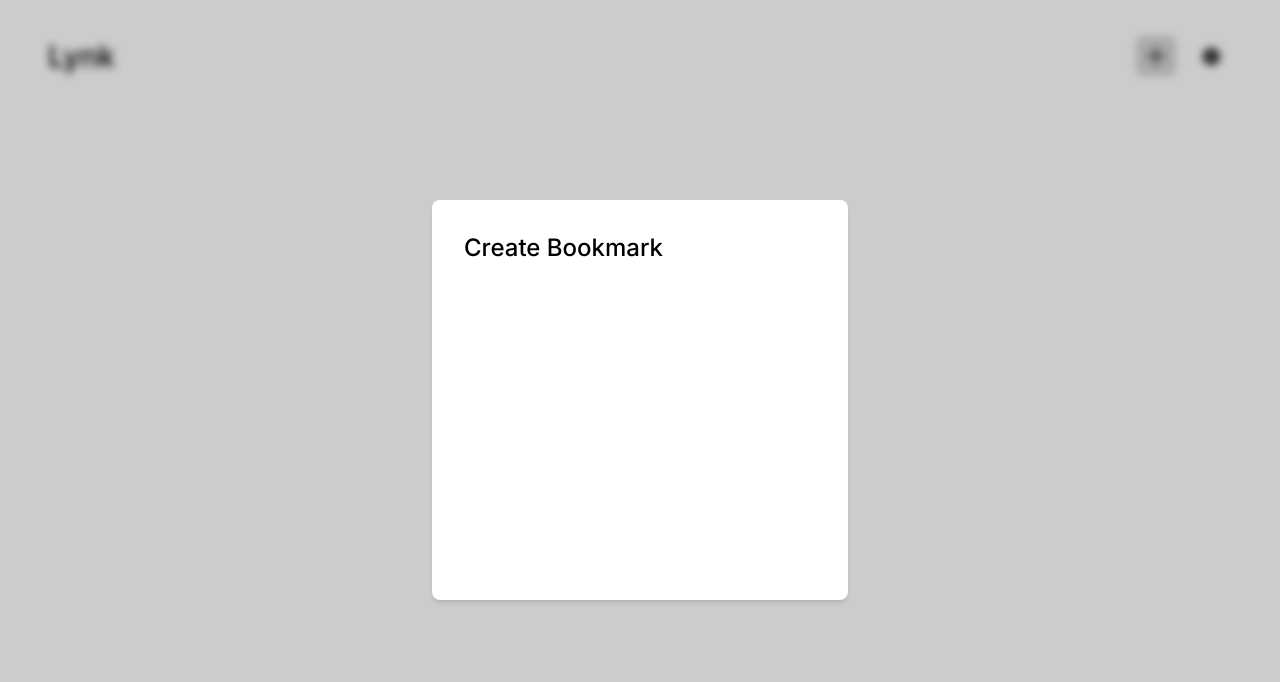
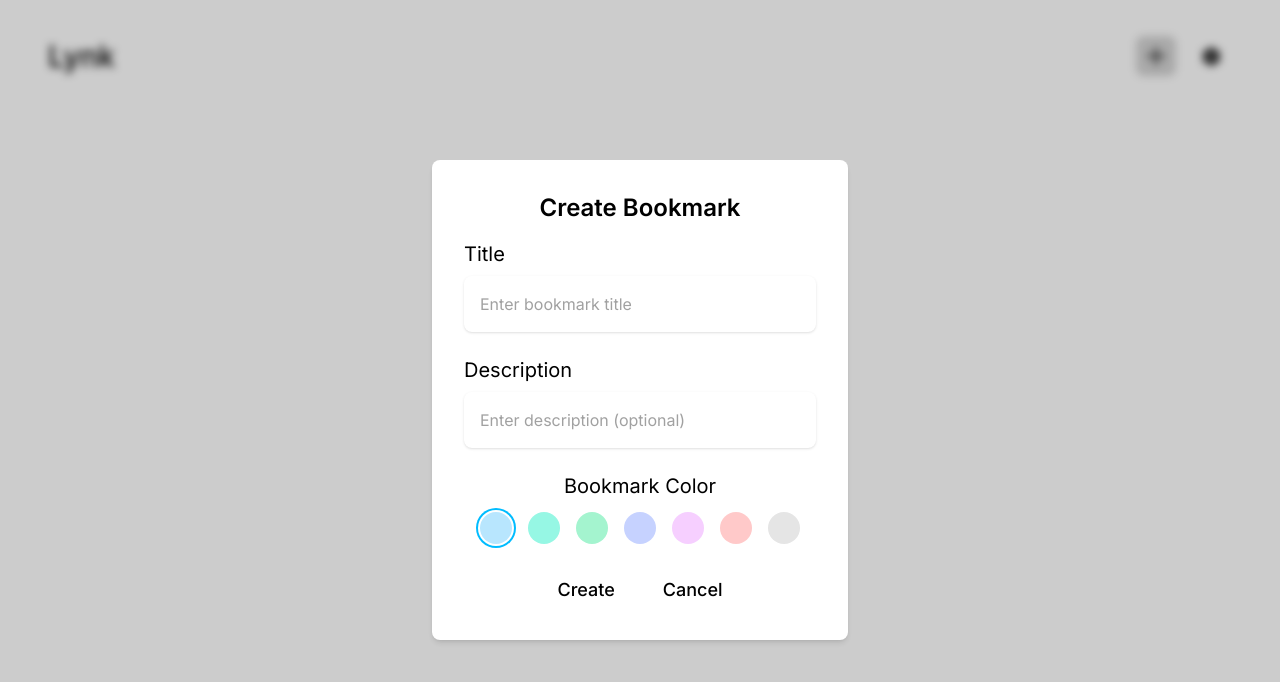
Before and after one commit to as9284/lynk, a React (Vite) app: page / in a window 1280 px wide. Both pictures are taken after a click on the button "New". Shown: the top 682 px of the page. Built offline with nearby package versions, Linux system fonts and the light colour scheme.

Commit message:
Finish create bookmark modal

```diff
--- a/src/components/CreateBookmark.jsx
+++ b/src/components/CreateBookmark.jsx
@@ -1,7 +1,19 @@
-import React from "react";
+import React, { useState } from "react";
 import { motion } from "framer-motion";
 
+const colorRingMap = {
+  "bg-sky-200": "ring-sky-400",
+  "bg-teal-200": "ring-teal-400",
+  "bg-emerald-200": "ring-emerald-400",
+  "bg-indigo-200": "ring-indigo-400",
+  "bg-fuchsia-200": "ring-fuchsia-400",
+  "bg-red-200": "ring-red-400",
+  "bg-neutral-200": "ring-neutral-400",
+};
+
 export const CreateBookmark = ({ setAddBookmarkPopup }) => {
+  const [selectedColor, setSelectedColor] = useState("bg-sky-200");
+
   return (
     <motion.div
       onClick={() => setAddBookmarkPopup(false)}
@@ -16,11 +28,66 @@ export const CreateBookmark = ({ setAddBookmarkPopup }) => {
         animate={{ scale: 1, opacity: 1 }}
         exit={{ scale: 0.95, opacity: 0 }}
         transition={{ duration: 0.1 }}
-        className="w-full sm:w-3/4 md:w-1/2 lg:w-1/3 h-[25rem] bg-white rounded-lg shadow-md flex justify-center items-center relative"
+        className="w-full sm:w-3/4 md:w-1/2 lg:w-1/3 min-h-[30rem] bg-white rounded-lg shadow-md flex flex-col justify-start items-center gap-4"
       >
-        <h2 className="absolute top-8 left-8 text-2xl font-medium select-none">
+        <h2 className="w-full text-2xl font-semibold select-none text-center pt-8">
           Create Bookmark
         </h2>
+
+        <div className="w-full flex flex-col justify-center items-center px-8 gap-6">
+          <div className="w-full flex flex-col justify-center items-start gap-2">
+            <p className="text-xl select-none">Title</p>
+            <input
+              className="p-4 w-full rounded-lg outline-0 shadow-sm placeholder:text-neutral-400 duration-150 focus:shadow-md focus:shadow-neutral-300"
+              type="text"
+              placeholder="Enter bookmark title"
+            />
+          </div>
+
+          <div className="w-full flex flex-col justify-center items-start gap-2">
+            <p className="text-xl select-none">Description</p>
+            <input
+              className="p-4 w-full rounded-lg outline-0 shadow-sm placeholder:text-neutral-400 duration-150 focus:shadow-md focus:shadow-neutral-300"
+              type="text"
+              placeholder="Enter description (optional)"
+            />
+          </div>
+
+          <div className="w-full flex flex-col justify-center items-center gap-3">
+            <p className="text-xl select-none">Bookmark Color</p>
+            <div className="w-full flex justify-evenly items-center flex-wrap">
+              {[
+                "bg-sky-200",
+                "bg-teal-200",
+                "bg-emerald-200",
+                "bg-indigo-200",
+                "bg-fuchsia-200",
+                "bg-red-200",
+                "bg-neutral-200",
+              ].map((colorClass) => (
+                <div
+                  key={colorClass}
+                  className={`color-picker ${colorClass} ${
+                    selectedColor === colorClass
+                      ? `ring-2 ring-offset-2 ring-offset-white ${colorRingMap[colorClass]} duration-100`
+                      : ""
+                  }`}
+                  onClick={() => setSelectedColor(colorClass)}
+                />
+              ))}
+            </div>
+          </div>
+
+          <div className="w-full flex justify-center items-center gap-4">
+            <button className="tool-txt-btn">Create</button>
+            <button
+              onClick={() => setAddBookmarkPopup(false)}
+              className="tool-txt-btn"
+            >
+              Cancel
+            </button>
+          </div>
+        </div>
       </motion.div>
     </motion.div>
   );
--- a/src/index.css
+++ b/src/index.css
@@ -11,7 +11,15 @@
     @apply w-10 h-10 flex justify-center items-center cursor-pointer duration-150 hover:bg-neutral-200 rounded-lg active:bg-neutral-300 focus:bg-neutral-300;
   }
 
+  .tool-txt-btn {
+    @apply px-4 py-2 flex justify-center items-center cursor-pointer duration-150 hover:bg-neutral-200 rounded-lg active:bg-neutral-300 focus:bg-neutral-300 text-lg font-medium;
+  }
+
   .tooltip {
     @apply absolute top-full mt-1 left-1/2 -translate-x-1/2 bg-black text-white text-sm px-2 py-1 rounded opacity-0 group-hover:opacity-100 transition-opacity pointer-events-none whitespace-nowrap z-10;
   }
+
+  .color-picker {
+    @apply w-8 h-8 rounded-full cursor-pointer;
+  }
 }
```
